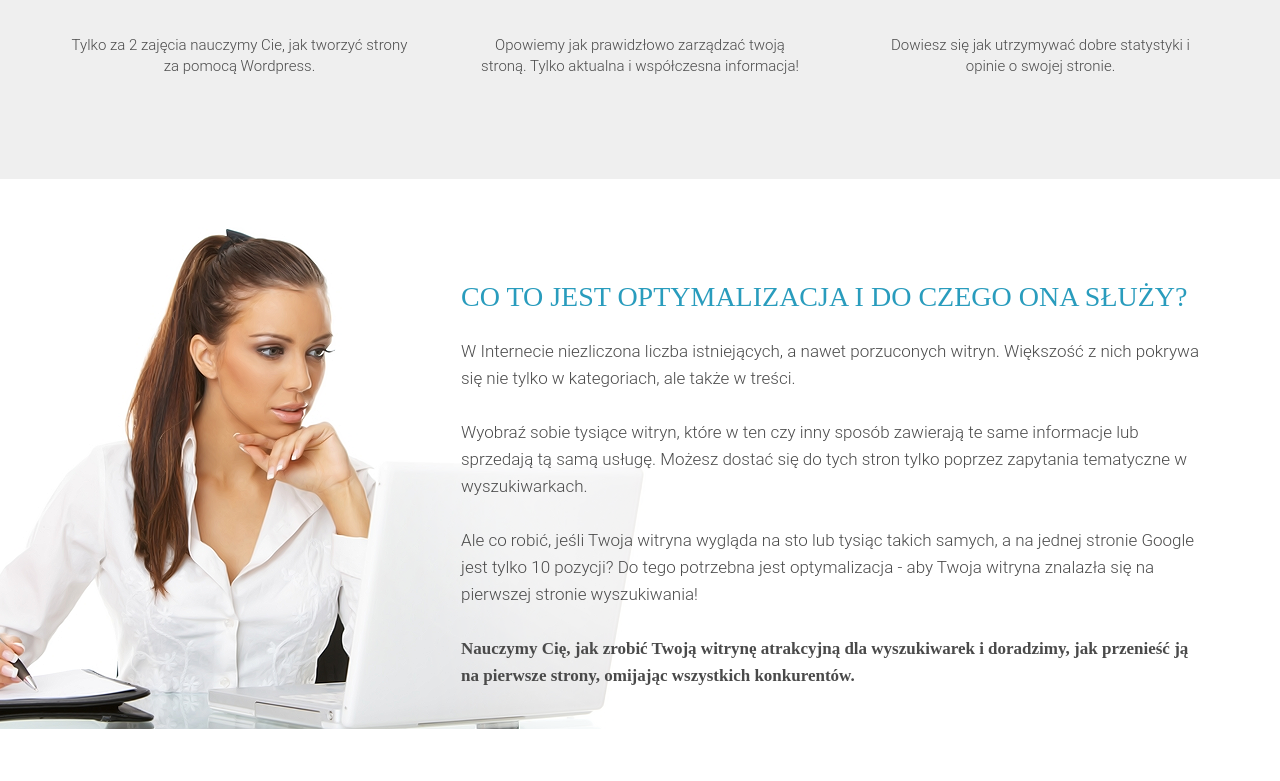
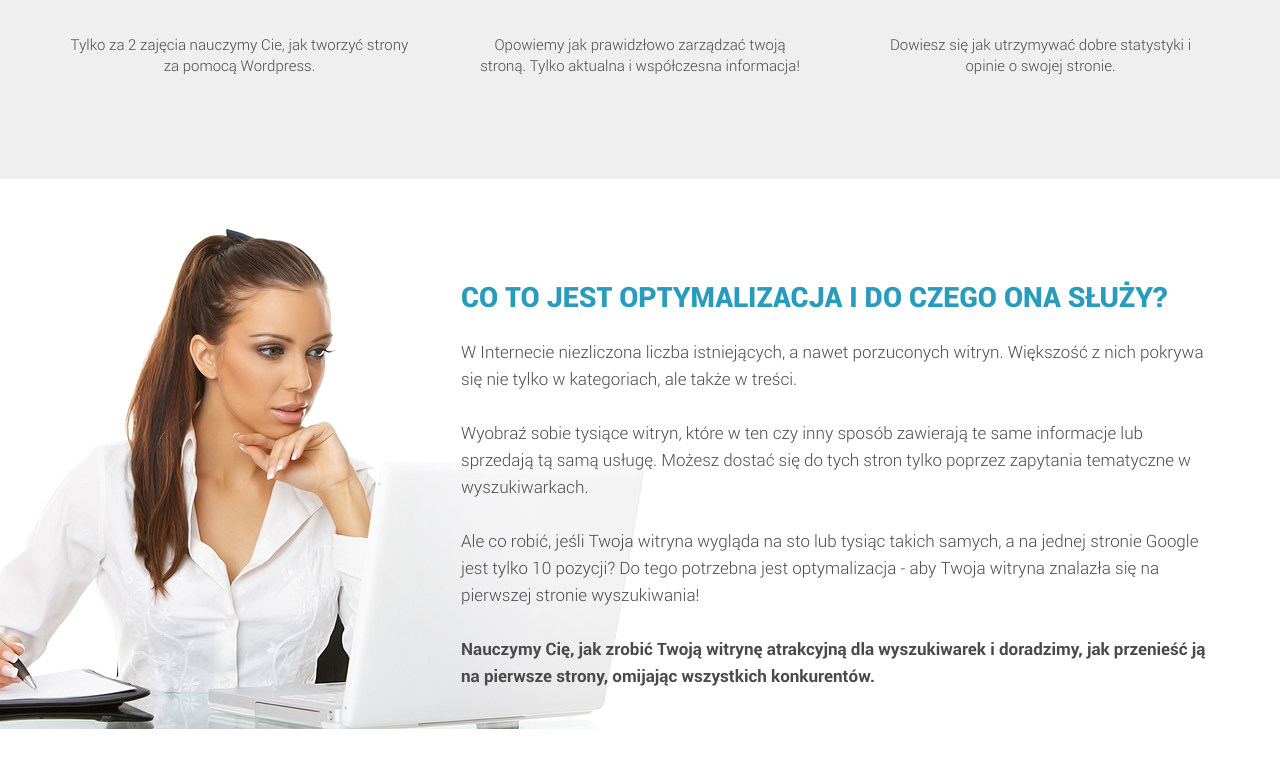
Before and after one commit to ExhausteDD/Simple-landing-page-CSS3-HTML5, a plain HTML site: page index.html in a window 1280 px wide. Shown: the part 1306-2087 px from the top of the page. Drawn offline with nearby package versions, Linux system fonts and the light colour scheme.

Commit message:
Podłączono fonty, przeprowadone poprawki w kodzie
Zmienionie font-weight'y. Dodany plik z ustawieniami dla fontów. Przeprowadzone małe zmiany.

```diff
--- /dev/null
+++ b/css/fonts.css
@@ -0,0 +1,53 @@
+@font-face {
+    font-family: 'Roboto';
+    src: url('../fonts/Roboto-Thin.eot');
+    src: url('../fonts/Roboto-Thin.eot?#iefix') format('embedded-opentype'),
+    url('../fonts/Roboto-Thin.ttf') format('truetype');
+    font-weight: 100;
+    font-style: normal;
+}
+
+@font-face {
+    font-family: 'Roboto';
+    src: url('../fonts/Roboto-Light.eot');
+    src: url('../fonts/Roboto-Light.eot?#iefix') format('embedded-opentype'),
+    url('../fonts/Roboto-Light.ttf') format('truetype');
+    font-weight: 200;
+    font-style: normal;
+}
+
+@font-face {
+    font-family: 'Roboto';
+    src: url('../fonts/Roboto-Regular.eot');
+    src: url('../fonts/Roboto-Regular.eot?#iefix') format('embedded-opentype'),
+    url('../fonts/Roboto-Regular.ttf') format('truetype');
+    font-weight: 400;
+    font-style: normal;
+}
+
+@font-face {
+    font-family: 'Roboto';
+    src: url('../fonts/Roboto-Medium.eot');
+    src: url('../fonts/Roboto-Medium.eot?#iefix') format('embedded-opentype'),
+    url('../fonts/Roboto-Medium.ttf') format('truetype');
+    font-weight: 500;
+    font-style: normal;
+}
+
+@font-face {
+    font-family: 'Roboto';
+    src: url('../fonts/Roboto-Bold.eot');
+    src: url('../fonts/Roboto-Bold.eot?#iefix') format('embedded-opentype'),
+    url('../fonts/Roboto-Bold.ttf') format('truetype');
+    font-weight: 700;
+    font-style: normal;
+}
+
+@font-face {
+    font-family: 'Roboto';
+    src: url('../fonts/Roboto-Black.eot');
+    src: url('../fonts/Roboto-Black.eot?#iefix') format('embedded-opentype'),
+    url('../fonts/Roboto-Black.ttf') format('truetype');
+    font-weight: 800;
+    font-style: normal;
+}
--- a/css/style.css
+++ b/css/style.css
@@ -2,6 +2,10 @@
     box-sizing: border-box;
     margin: 0;
     padding: 0;
+}
+
+html {
+    font-family: 'Roboto', sans-serif;
 }
 
 .container {
@@ -23,7 +27,6 @@
 
 .logo .logo_text {
     color: #ffffff;
-    font-family: Roboto;
     font-size: 15px;
     font-weight: 500;
     line-height: 24px;
@@ -38,9 +41,8 @@ h1 {
 
 .title {
     color: #f9bf3b;
-    font-family: "Roboto - Black";
     font-size: 41px;
-    font-weight: 400;
+    font-weight: 800;
     text-transform: uppercase;
     text-align: center;
 }
@@ -51,9 +53,8 @@ h2.title{
 
 .simple .title_big {
     color: #ffffff;
-    font-family: "Roboto - Black";
     font-size: 80px;
-    font-weight: 400;
+    font-weight: 800;
     text-transform: uppercase;
     text-align: center;
     margin-top: 21px;
@@ -64,17 +65,14 @@ h2.title{
     margin-top: 23px;
     color: #ffffff;
     font-size: 21px;
-    font-weight: 300;
+    font-weight: 200;
     line-height: 28px;
-    font-family: "Roboto Light";
-    font-weight: 300;
     text-align: center;
 }
 
 .promo .promo_text span {
     color: #f9bf3b;
-    font-family: "Roboto - Bold";
-    font-weight: 700;
+    font-weight: 800;
     text-transform: uppercase;
 }
 
@@ -89,7 +87,6 @@ h2.title{
     background-image: linear-gradient(to top, #2798b9 0%, #3ab6da 100%);
     text-shadow: -1px -1px 0 rgba(0, 0, 0, 0.22);
     color: #ffffff;
-    font-family: "Roboto Condensed";
     font-size: 21px;
     font-weight: 400;
     line-height: 24px;
@@ -108,9 +105,8 @@ h2.title{
 
 .more .more_text {
     color: #ffffff;
-    font-family: "Roboto - Thin";
     font-size: 15px;
-    font-weight: 400;
+    font-weight: 100;
     text-transform: uppercase;
     text-align: center;
 }
@@ -129,7 +125,6 @@ h2.title{
 
 .waiting .waiting_header, .finish .finish_header {
     color: #252525;
-    font-family: Roboto;
     font-size: 30px;
     font-weight: 400;
     text-transform: uppercase;
@@ -150,7 +145,6 @@ h2.title{
 
 .waiting .waiting_subheader {
     color: #4a4a4a;
-    font-family: Roboto;
     font-size: 23px;
     font-weight: 400;
     line-height: 20px;
@@ -176,7 +170,6 @@ h2.title{
 .waiting .waiting_wrapper .waiting_item .waiting_descr {
     margin-top: 33px;
     color: #4a4a4a;
-    font-family: Roboto;
     font-size: 15px;
     font-weight: 300;
     line-height: 21px;
@@ -190,9 +183,8 @@ h2.title{
 .optimization .optimization_header {
     margin-left: 391px;
     color: #299cbd;
-    font-family: "Roboto - Black";
     font-size: 28px;
-    font-weight: 400;
+    font-weight: 800;
     text-transform: uppercase;
 }
 
@@ -201,14 +193,11 @@ h2.title{
     margin-left: 391px;
     color: #4a4a4a;
     font-size: 17px;
-    font-weight: 300;
     line-height: 27px;
-    font-family: "Roboto Light";
-    font-weight: 300;
+    font-weight: 200;
 }
 
 .optimization .optimization_text span {
-    font-family: "Roboto - Bold";
     font-weight: 700;
 }
 
@@ -250,7 +239,6 @@ h2.title{
     margin-top: 25px;
     text-align: center;
     color: #efefef;
-    font-family: Roboto;
     font-size: 17px;
     font-weight: 300;
     line-height: 20px;
@@ -276,7 +264,6 @@ h2.title{
     padding: 0 4px;
     margin-top: 42px;
     color: #252525;
-    font-family: Roboto;
     font-size: 30px;
     font-weight: 400;
     line-height: 43px;
@@ -291,7 +278,6 @@ h2.title{
 .first_webinar .webinar_header {
     margin-top: 37px;
     color: #252525;
-    font-family: Roboto;
     font-size: 30px;
     font-weight: 400;
     text-transform: uppercase;
@@ -301,10 +287,8 @@ h2.title{
 .first_webinar .webinar_descr_time {
     margin-top: 30px;
     color: #299cbd;
-    font-family: "Roboto - Black";
     font-size: 36px;
-    font-weight: 400;
-    line-height: 12px;
+    font-weight: 800;
     text-transform: uppercase;
     text-align: center;
 }
@@ -312,10 +296,8 @@ h2.title{
 .first_webinar .webinar_descr {
     margin-top: 25px;
     color: #4a4a4a;
-    font-family: Roboto;
     font-size: 23px;
     font-weight: 400;
-    line-height: 20px;
     text-align: center;
 }
 
@@ -330,7 +312,6 @@ footer {
     width: 377px;
     text-align: center;
     color: #888888;
-    font-family: Roboto;
     font-size: 15px;
     font-weight: 300;
     line-height: 21px;
@@ -338,7 +319,6 @@ footer {
 
 footer a {
     color: #888888;
-    font-family: Roboto;
     font-size: 15px;
     font-weight: 300;
     line-height: 21px;
--- a/index.html
+++ b/index.html
@@ -6,6 +6,7 @@
     <meta http-equiv="X-UA-Compatible" content="ie=edge">
     <title>Kursy Wordpess</title>
     <link rel="stylesheet" href="https://cdnjs.cloudflare.com/ajax/libs/normalize/8.0.1/normalize.min.css">
+    <link rel="stylesheet" href="css/fonts.css">
     <link rel="stylesheet" href="css/style.css">
 </head>
 <body>
```
Also changed, not shown: fonts/Roboto-BlackItalic.ttf (deleted), fonts/Roboto-BoldItalic.ttf (deleted), fonts/Roboto-Italic.ttf (deleted), fonts/Roboto-LightItalic.ttf (deleted), fonts/Roboto-MediumItalic.ttf (deleted), fonts/Roboto-ThinItalic.ttf (deleted).
